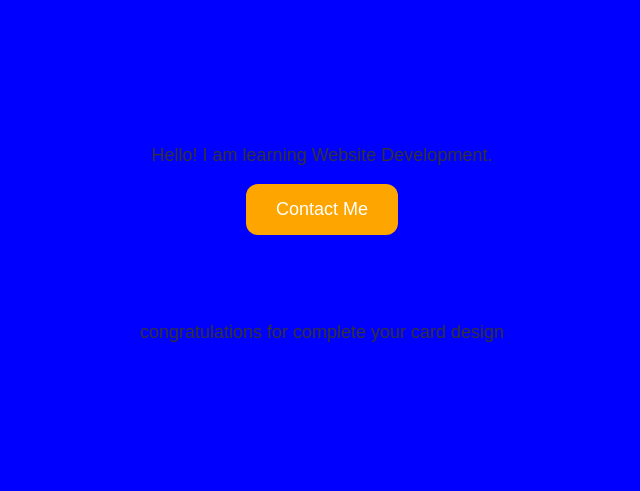
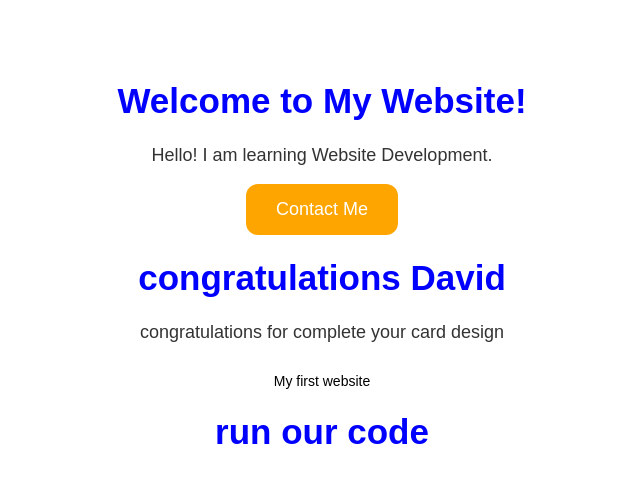
Before and after one commit to david-webdeveloper/My-first-website, a plain HTML site: page index.html in a window 1280 px wide. Shown: the whole page, without its empty margins (318-958 px from the left). Drawn offline with Linux system fonts and the light colour scheme.

Commit message:
Update background color and add edit section
Changed background color to white and added an edit section.

```diff
--- a/index.html
+++ b/index.html
@@ -7,7 +7,7 @@
 
     <style>
         body {
-            background-color: blue;
+            background-color: white;
             font-family: Arial;
             text-align: center;
             padding: 50px;
@@ -45,6 +45,15 @@
             border-radius:12px;
             box-shadow:0px,10px,15px, yellow;
         }
+        .edit{
+            background -color:blue;
+            colour:black;
+            font-size:14px;
+            padding:12px;
+            border-box:none;
+            text-shadow:2px,2px,10px, yellow;
+        }
+
     </style>
 </head>
 
@@ -63,5 +72,9 @@
              <p>congratulations for complete your card design
     </p>
     </div>
+    <div class='edit'> My first website
+    <h1>
+        run our code
+    </h1></div>
 </body>
 </html>
```
